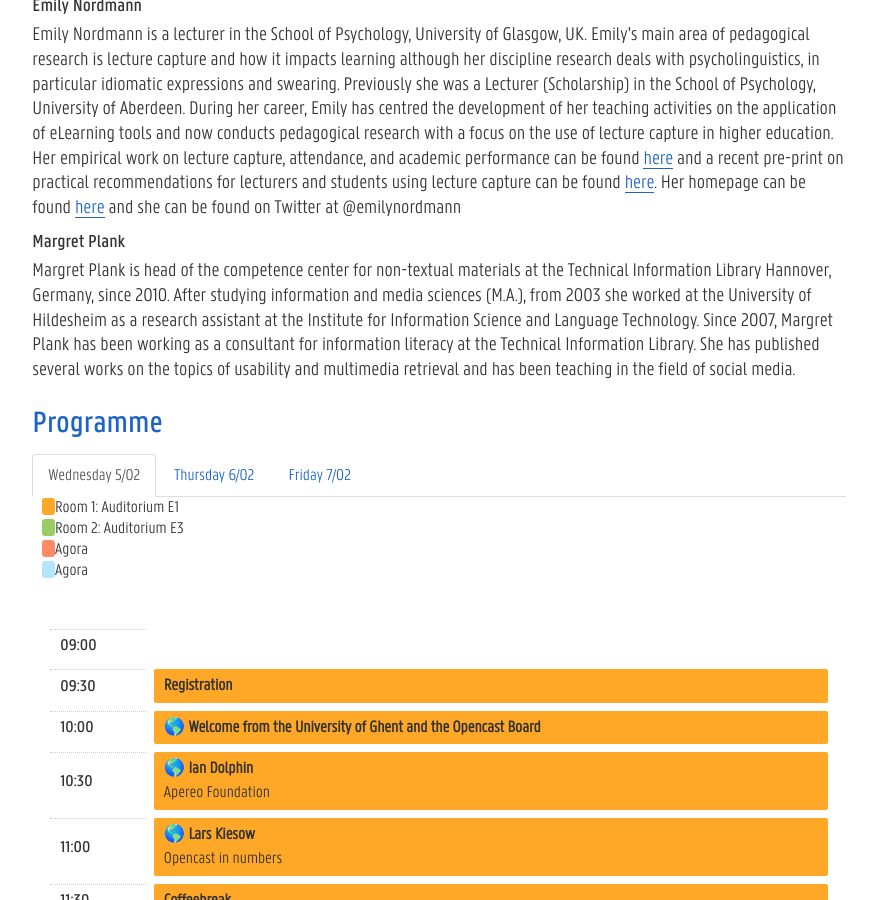
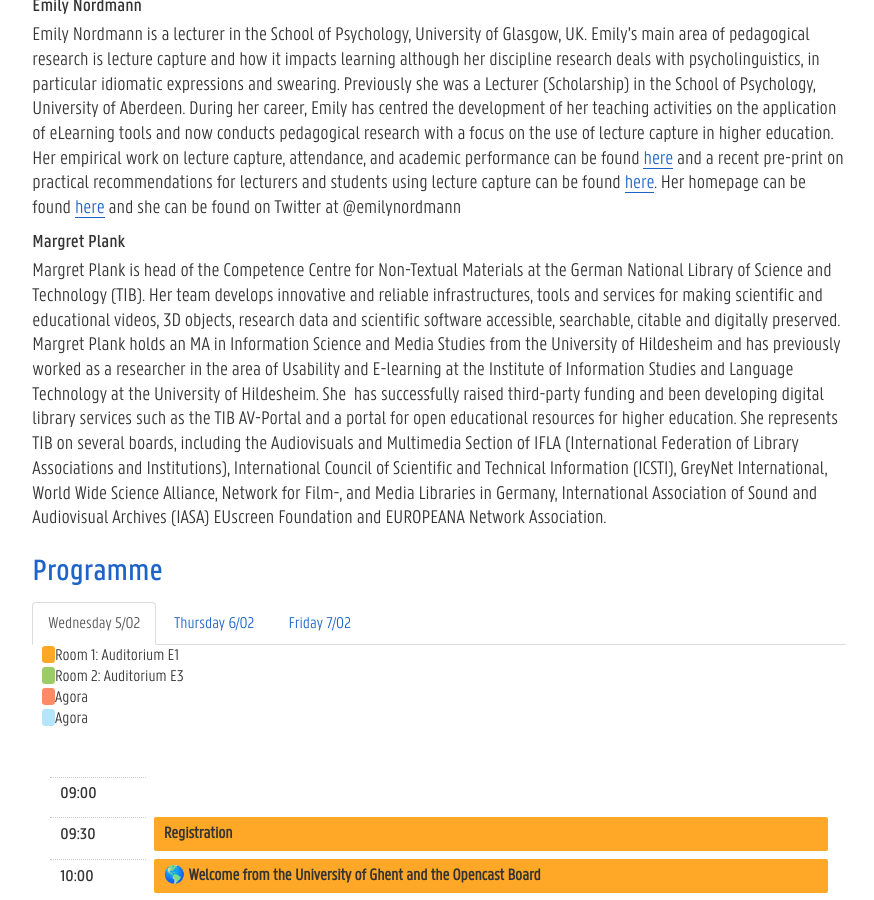
Before and after one commit to mm-dict/oc2020, a Jekyll site: the page built from programme.md, in a window 1280 px wide and 900 px high, scrolled down 313 px. Shown: the whole window, without its empty margins (201-1075 px from the left). Built offline with Jekyll 4.4.1, drawn with Linux system fonts in a browser that asks for light colours; a script that is not in the unit is left out; some of the changed text lies outside the part shown.

Commit message:
update margret plank bio

```diff
--- a/programme.md
+++ b/programme.md
@@ -16,7 +16,7 @@ Her homepage can be found [here](https://emilynordmann.github.io/) and she can b
 
 ### Margret Plank
 
-Margret Plank is head of the competence center for non-textual materials at the Technical Information Library Hannover, Germany, since 2010. After studying information and media sciences (M.A.), from 2003 she worked at the University of Hildesheim as a research assistant at the Institute for Information Science and Language Technology. Since 2007, Margret Plank has been working as a consultant for information literacy at the Technical Information Library. She has published several works on the topics of usability and multimedia retrieval and has been teaching in the field of social media.
+Margret Plank is head of the Competence Centre for Non-Textual Materials at the German National Library of Science and Technology (TIB). Her team develops innovative and reliable infrastructures, tools and services for making scientific and educational videos, 3D objects, research data and scientific software accessible, searchable, citable and digitally preserved. Margret Plank holds an MA in Information Science and Media Studies from the University of Hildesheim and has previously worked as a researcher in the area of Usability and E-learning at the Institute of Information Studies and Language Technology at the University of Hildesheim. She  has successfully raised third-party funding and been developing digital library services such as the TIB AV-Portal and a portal for open educational resources for higher education. She represents TIB on several boards, including the Audiovisuals and Multimedia Section of IFLA (International Federation of Library Associations and Institutions), International Council of Scientific and Technical Information (ICSTI), GreyNet International, World Wide Science Alliance, Network for Film-, and Media Libraries in Germany, International Association of Sound and Audiovisual Archives (IASA) EUscreen Foundation and EUROPEANA Network Association.
 
 
 ## Programme
@@ -96,7 +96,7 @@ Margret Plank is head of the competence center for non-textual materials at the
         </tr>
         <tr>
             <th>13:30</th>
-            <td class="track-1">👤 Olaf Schulte, Lars Kiesow <span>New Portal for Opencast</span></td>
+            <td class="track-1">🌎 Opencast Releases 7, 8 and 9</td>
         </tr>
         <tr>
             <th>14:00</th>
@@ -231,7 +231,7 @@ Margret Plank is head of the competence center for non-textual materials at the
         </tr>
         <tr>
             <th>16:15</th>
-            <td class="track-1">🌎 Opencast Releases 7, 8 and 9</td>
+            <td class="track-1">👤 Olaf Schulte, Lars Kiesow <span>New Portal for Opencast</span></td>
         </tr>
         <tr>
             <th>16:45</th>
```
